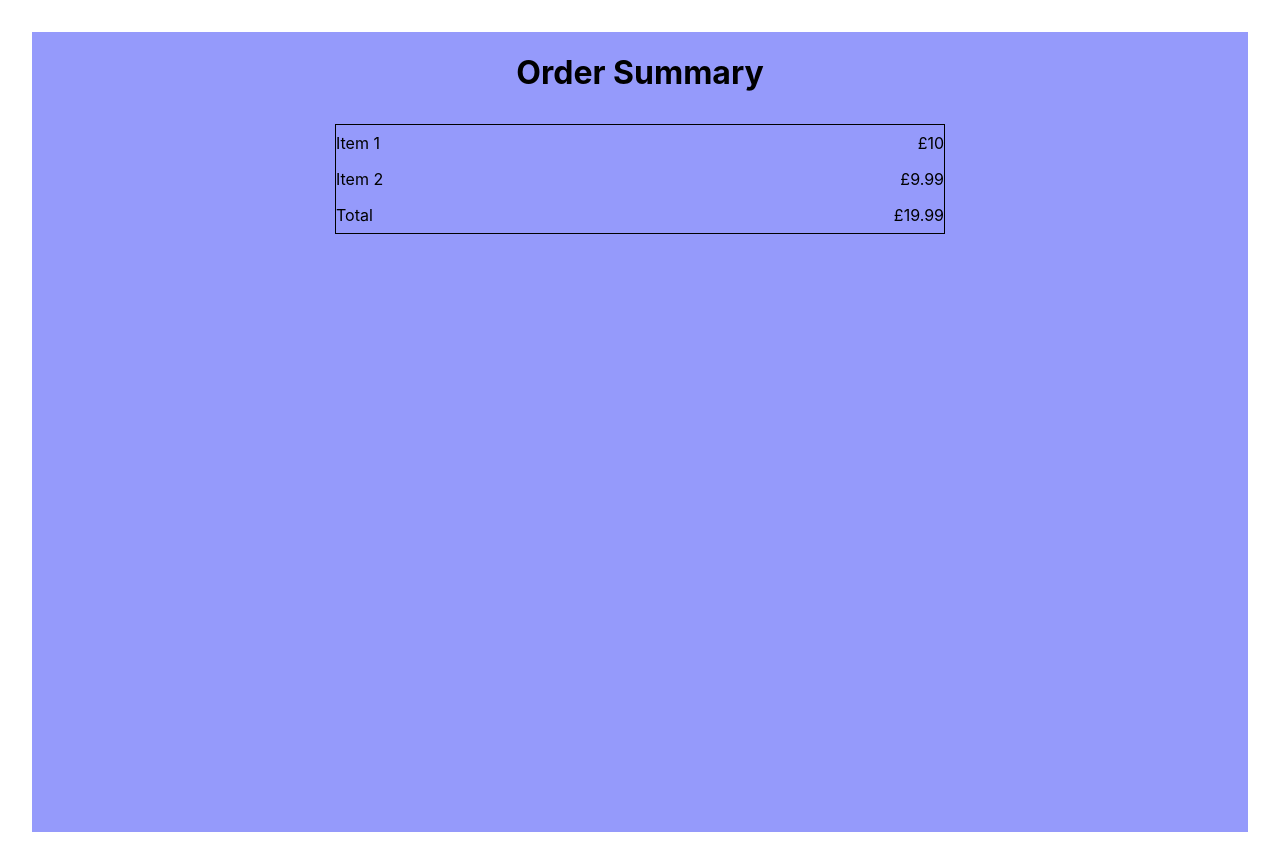
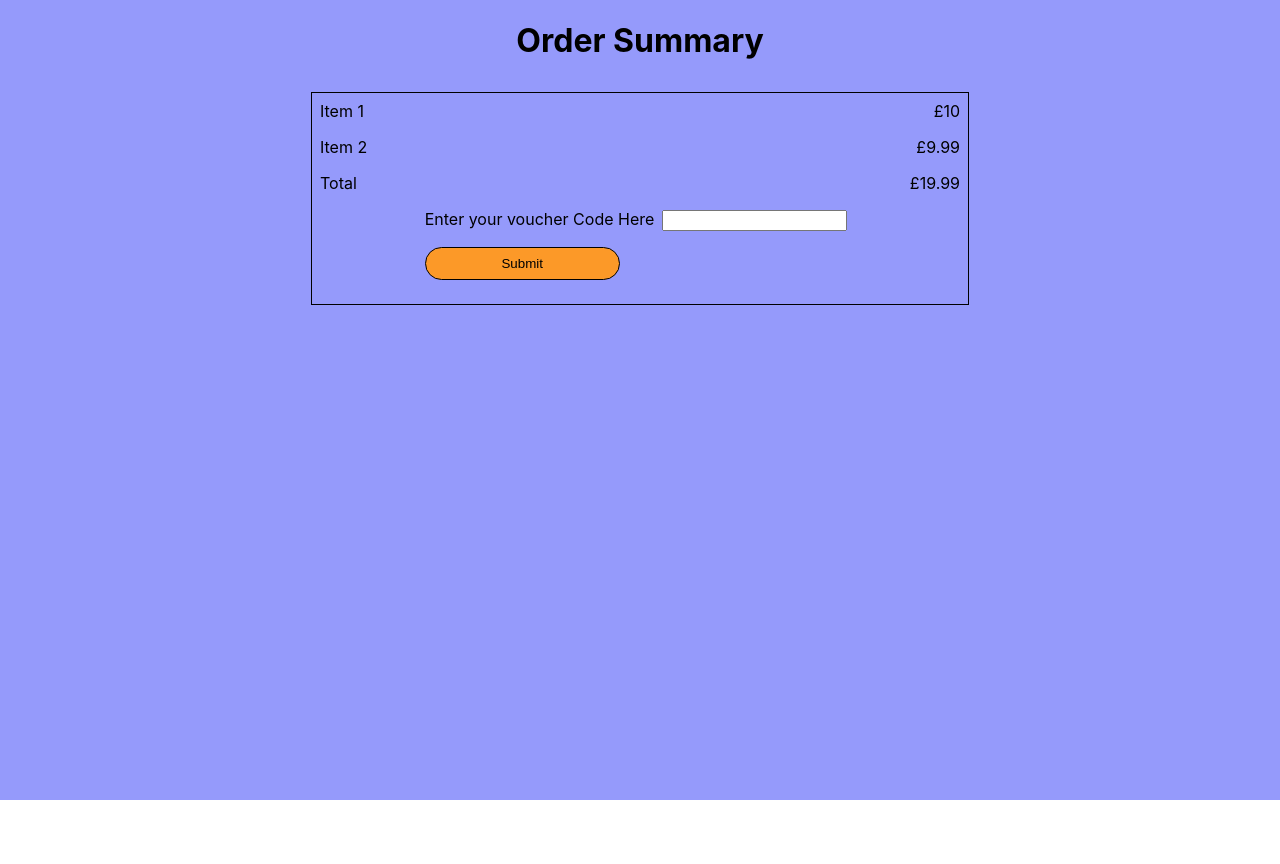
Before and after one commit to naomi-sharif/voucher-app, a React (Create React App) app: page / in a window 1280 px wide. After the commit the page ends 800 px from the top, so only its background shows below. Built offline with nearby package versions, Linux system fonts and the light colour scheme.

Commit message:
added voucher form component

```diff
--- a/src/OrderSummary.jsx
+++ b/src/OrderSummary.jsx
@@ -1,4 +1,5 @@
 import styled from 'styled-components';
+import { VoucherForm } from './VoucherForm';
 
 const Heading = styled.h1`
     margin-bottom: 2rem;
@@ -8,7 +9,6 @@ const FlexContainer = styled.div`
     display: flex;
     flex-direction: column;
     align-items: center;
-    margin: 2rem;
     height: 100vh;
     background-color: #959AFB;
 `;
@@ -19,6 +19,7 @@ const OrderSummaryContainer = styled.div`
     align-items: center;
     border: 1px solid black;
     width: 50%;
+    padding: 0 .5rem;
 `;
 
 const List = styled.ul`
@@ -50,6 +51,7 @@ export const OrderSummary = () => {
                     <ListItemContainer><ListItem>Item 2</ListItem><ListItem>£9.99</ListItem></ListItemContainer>
                     <ListItemContainer><ListItem>Total</ListItem><ListItem>£19.99</ListItem></ListItemContainer>
                 </List>
+                <VoucherForm />
             </OrderSummaryContainer>
         </FlexContainer>
     )
--- /dev/null
+++ b/src/VoucherForm.jsx
@@ -0,0 +1,36 @@
+import styled from 'styled-components';
+
+const VoucherFormContainer = styled.div`
+    margin: .5rem 0;
+`;
+
+const VoucherCodeInput = styled.input`
+    margin: 0 .5rem;
+`;
+
+const SubmitButton = styled.input`
+    background-color: #fc9928;
+    border: 1px solid #000;
+    border-radius: 20px;
+    cursor: pointer;
+    text-align: center;
+    padding: .5rem;
+    display: block;
+    margin: 1rem 0;
+`;
+
+
+
+export const VoucherForm = () => {
+    return (
+        <VoucherFormContainer>
+            <form>
+                <label>
+                    Enter your voucher Code Here
+                    <VoucherCodeInput />
+                    <SubmitButton value="Submit" />
+                </label>
+            </form>
+       </VoucherFormContainer>
+    )
+}
--- a/src/index.css
+++ b/src/index.css
@@ -1,5 +1,6 @@
 body {
   margin: 0;
+  height: 100%;
   font-family: -apple-system, BlinkMacSystemFont, 'Segoe UI', 'Roboto', 'Oxygen',
     'Ubuntu', 'Cantarell', 'Fira Sans', 'Droid Sans', 'Helvetica Neue',
     sans-serif;
```
